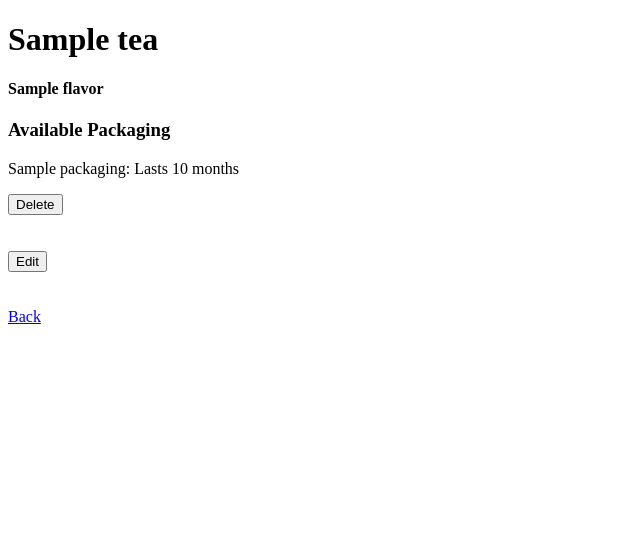
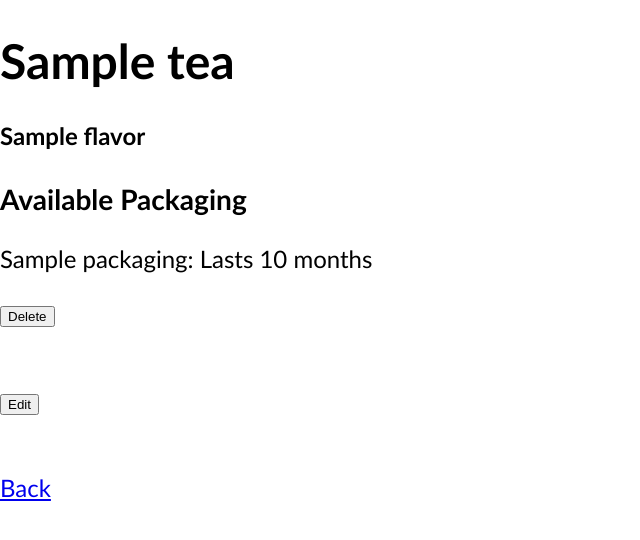
Before and after one commit to kwohl/teashop, a Django app: template teaapp/templates/teas/tea_details.html in a window 1280 px wide. Shown: the top 540 px of the page, without its empty margins (0-640 px from the left). Run offline with Django 3.2, Linux system fonts and the light colour scheme; the template is opened without the code that fills it: most values are stand-ins (such as "Sample title", 1, 10 or a date in 2020).

Commit message:
added static folder

```diff
--- /dev/null
+++ b/teaapp/static/styles/base.css
@@ -0,0 +1,6 @@
+body {
+    margin: 0;
+    padding: 0;
+    font-size: 1.5em;
+    font-family: 'Gill Sans', 'Gill Sans MT', Calibri, 'Trebuchet MS', sans-serif;
+}
--- a/teaapp/templates/shared/base.html
+++ b/teaapp/templates/shared/base.html
@@ -6,6 +6,8 @@
 
     <meta charset="utf-8">
     <title>Tea Shop</title>
+
+    <link rel="stylesheet" href="{% static 'styles/base.css' %}" type="text/css" media="screen" />
 
     {% block css %}
     {% endblock %}
--- a/teaapp/templates/teas/tea_form.html
+++ b/teaapp/templates/teas/tea_form.html
@@ -30,7 +30,7 @@
         {% csrf_token %}
         <fieldset>
             <label for="flavor">Flavor: </label>
-            <input id="flavor" type="text" name="flavor">
+            <input id="flavor" type="text" name="flavor" value="{{ tea.flavor }}">
         </fieldset>
         <input type="hidden" name="actual_method" value="PUT">
         <input type="submit" value="Update Flavor" />
```
